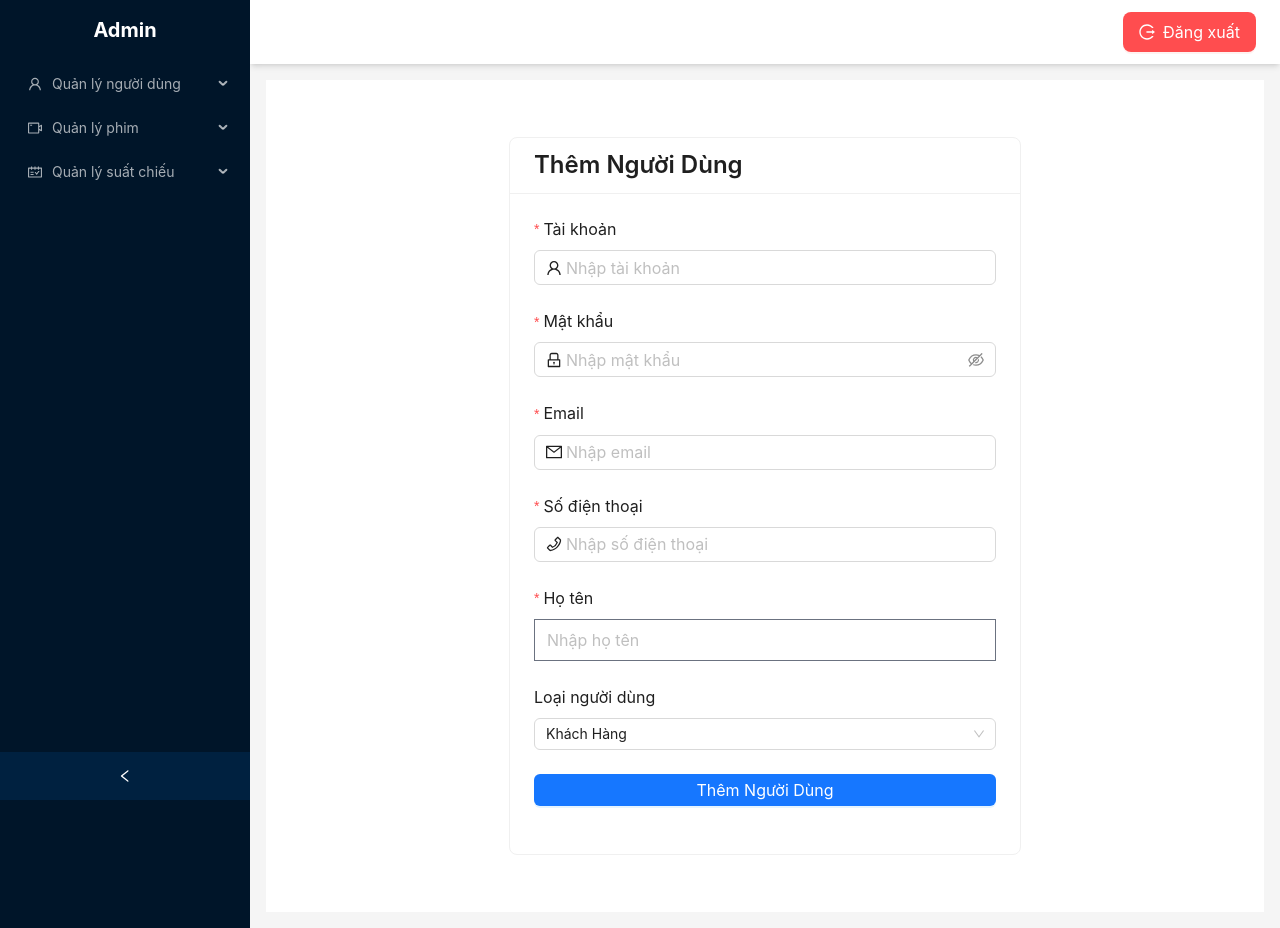
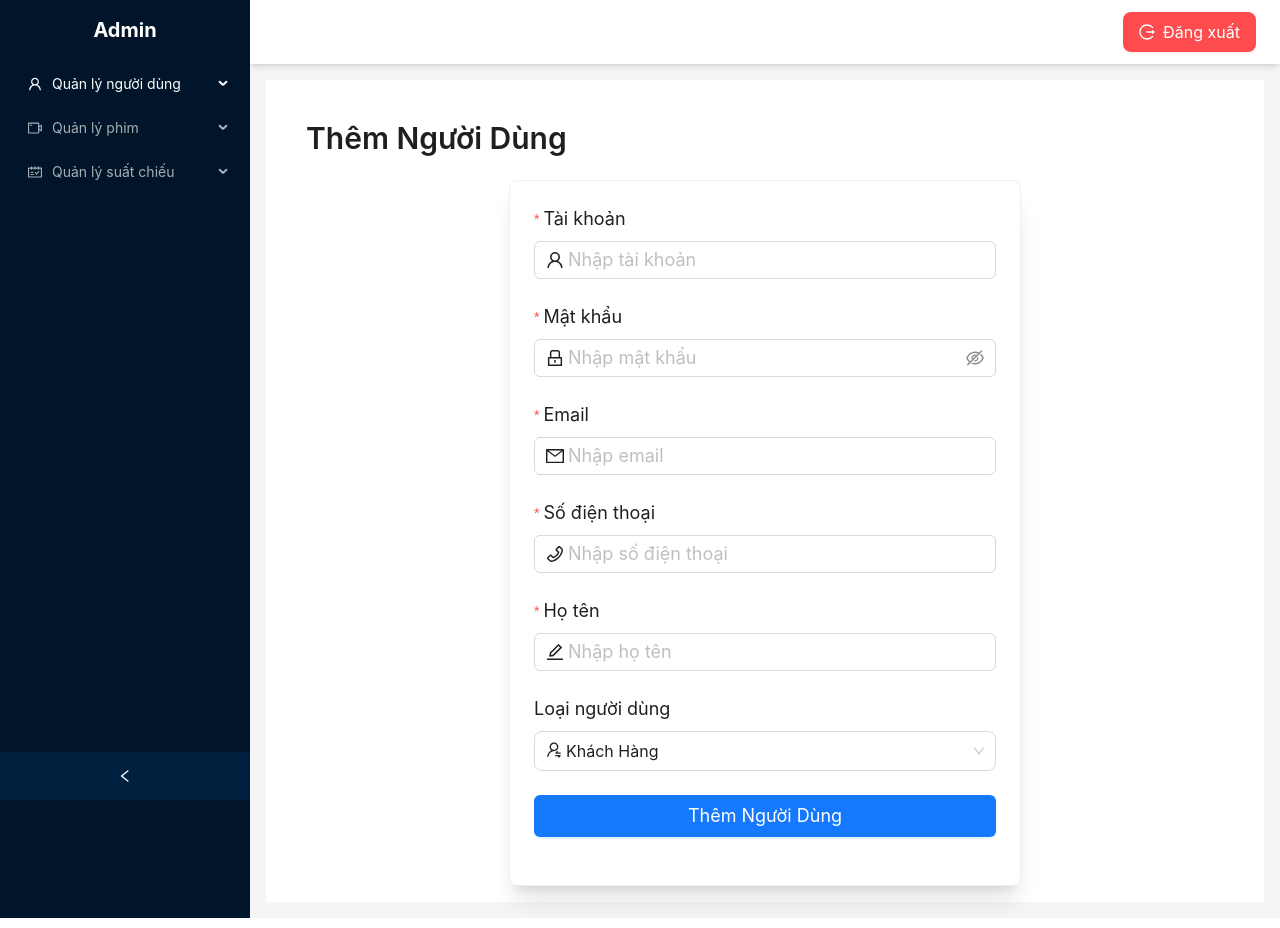
Before and after one commit to leenauht/Reactjs_Capstone, a React (Vite) app: page /admin/add-user in a window 1280 px wide. Built offline with nearby package versions, Linux system fonts and the light colour scheme; sample sign-in values are in the browser's storage.

Commit message:
code ListUserPage

```diff
--- a/src/pages/AdminTemplate/ListUserPage/AddUser/index.jsx
+++ b/src/pages/AdminTemplate/ListUserPage/AddUser/index.jsx
@@ -1,89 +1,121 @@
+import { useEffect } from "react";
 import { Form, Input, Button, Select, notification, Card } from "antd";
 import {
   UserOutlined,
   LockOutlined,
   MailOutlined,
   PhoneOutlined,
+  EditOutlined,
+  UserSwitchOutlined,
 } from "@ant-design/icons";
-import api from "../../../../services/api";
+import { useNavigate, useParams } from "react-router-dom";
+import { useDispatch, useSelector } from "react-redux";
+import { fetchUserInfo, updateUser, createUser, resetUserInfo } from "./slice";
 
 const { Option } = Select;
 
 export default function AddUserPage() {
   const [form] = Form.useForm();
+  const navigate = useNavigate();
+  const dispatch = useDispatch();
+  const { id } = useParams();
+  const { userInfo, loading } = useSelector((state) => state.userReducer);
 
-  const handleSubmit = async (values) => {
-    const userWithGroup = {
-      ...values,
-      maNhom: "GP08",
-    };
+  useEffect(() => {
+    if (id) {
+      dispatch(fetchUserInfo(id));
+    }
+    return () => dispatch(resetUserInfo());
+  }, [dispatch, id]);
 
-    try {
-      const result = await api.post(
-        "/QuanLyNguoiDung/ThemNguoiDung",
-        userWithGroup
-      );
+  useEffect(() => {
+    if (userInfo) {
+      form.setFieldsValue(userInfo);
+    } else {
+      form.resetFields();
+    }
+  }, [userInfo, form]);
 
+  const handleSubmit = (values) => {
+    const userData = { ...values, maNhom: "GP08" };
+
+    console.log("🚀 ~ handleSubmit ~ userData:", userData);
+    if (id) {
+      dispatch(updateUser(userData))
+        .unwrap()
+        .then(() => {
+          notification.success({
+            message: "Cập nhật thành công!",
+            placement: "bottomRight",
+          });
+          navigate("/admin/list-user");
+        })
+        .catch((error) => {
+          notification.error({
+            message: "Cập nhật thất bại!",
+            description: error || "Có lỗi xảy ra!",
+            placement: "bottomRight",
+          });
+        });
+    } else {
+      dispatch(createUser(userData))
+        .unwrap()
+        .then(() => {
           notification.success({
             message: "Thêm người dùng thành công!",
-        description: result.data.message,
             placement: "bottomRight",
           });
-
-      form.resetFields();
-    } catch (error) {
+          navigate("/admin/list-user");
+        })
+        .catch((error) => {
           notification.error({
             message: "Thêm người dùng thất bại!",
-        description: error.response?.data?.content || "Có lỗi xảy ra!",
+            description: error || "Có lỗi xảy ra!",
             placement: "bottomRight",
+          });
         });
     }
   };
 
   return (
-    <div className="flex justify-center items-center min-h-screen">
-      <Card
-        title={
-          <h2 style={{ textAlign: "left", fontSize: "24px" }}>
-            Thêm Người Dùng
+    <div className="flex flex-col items-center justify-center">
+      <h2 className="text-left text-3xl font-semibold py-6 w-full pl-6">
+        {id ? "Cập Nhật Người Dùng" : "Thêm Người Dùng"}
       </h2>
-        }
-        className="w-full max-w-lg"
-      >
+      <Card className="w-full max-w-lg shadow-xl rounded-lg bg-white">
         <Form
           form={form}
           layout="vertical"
           onFinish={handleSubmit}
-          initialValues={{
-            maLoaiNguoiDung: "KhachHang",
-          }}
+          initialValues={{ maLoaiNguoiDung: "KhachHang" }}
         >
           <Form.Item
-            label={<span style={{ fontSize: "16px" }}>Tài khoản</span>}
+            label={<span className="text-lg">Tài khoản</span>}
             name="taiKhoan"
             rules={[{ required: true, message: "Vui lòng nhập tài khoản!" }]}
           >
             <Input
               prefix={<UserOutlined />}
               placeholder="Nhập tài khoản"
-              style={{ fontSize: "16px" }}
+              className="text-lg"
+              disabled={!!id}
             />
           </Form.Item>
 
           <Form.Item
-            label={<span style={{ fontSize: "16px" }}>Mật khẩu</span>}
+            label={<span className="text-lg">Mật khẩu</span>}
             name="matKhau"
             rules={[{ required: true, message: "Vui lòng nhập mật khẩu!" }]}
           >
             <Input.Password
               prefix={<LockOutlined />}
               placeholder="Nhập mật khẩu"
-              style={{ fontSize: "16px" }}
+              className="text-lg"
             />
           </Form.Item>
 
           <Form.Item
-            label={<span style={{ fontSize: "16px" }}>Email</span>}
+            label={<span className="text-lg">Email</span>}
             name="email"
             rules={[
               { required: true, message: "Vui lòng nhập email!" },
@@ -93,13 +125,13 @@ export default function AddUserPage() {
             <Input
               prefix={<MailOutlined />}
               placeholder="Nhập email"
-              style={{ fontSize: "16px" }}
+              className="text-lg"
             />
           </Form.Item>
 
           <Form.Item
-            label={<span style={{ fontSize: "16px" }}>Số điện thoại</span>}
-            name="soDt"
+            label={<span className="text-lg">Số điện thoại</span>}
+            name="soDT"
             rules={[
               { required: true, message: "Vui lòng nhập số điện thoại!" },
               { pattern: /^[0-9]+$/, message: "Số điện thoại không hợp lệ!" },
@@ -108,23 +140,31 @@ export default function AddUserPage() {
             <Input
               prefix={<PhoneOutlined />}
               placeholder="Nhập số điện thoại"
-              style={{ fontSize: "16px" }}
+              className="text-lg"
             />
           </Form.Item>
 
           <Form.Item
-            label={<span style={{ fontSize: "16px" }}>Họ tên</span>}
+            label={<span className="text-lg">Họ tên</span>}
             name="hoTen"
             rules={[{ required: true, message: "Vui lòng nhập họ tên!" }]}
           >
-            <Input placeholder="Nhập họ tên" style={{ fontSize: "16px" }} />
+            <Input
+              prefix={<EditOutlined />}
+              placeholder="Nhập họ tên"
+              className="text-lg"
+            />
           </Form.Item>
 
           <Form.Item
-            label={<span style={{ fontSize: "16px" }}>Loại người dùng</span>}
+            label={<span className="text-lg">Loại người dùng</span>}
             name="maLoaiNguoiDung"
           >
-            <Select style={{ fontSize: "16px" }}>
+            <Select
+              prefix={<UserSwitchOutlined />}
+              className="text-lg"
+              size="large"
+            >
               <Option value="KhachHang">Khách Hàng</Option>
               <Option value="QuanTri">Quản Trị</Option>
             </Select>
@@ -135,9 +175,10 @@ export default function AddUserPage() {
               type="primary"
               htmlType="submit"
               block
-              style={{ fontSize: "16px" }}
+              className="text-lg py-5"
+              loading={loading}
             >
-              Thêm Người Dùng
+              {id ? "Cập Nhật Người Dùng" : "Thêm Người Dùng"}
             </Button>
           </Form.Item>
         </Form>
--- /dev/null
+++ b/src/pages/AdminTemplate/ListUserPage/AddUser/slice.js
@@ -0,0 +1,103 @@
+import { createSlice, createAsyncThunk } from "@reduxjs/toolkit";
+import api from "../../../../services/api";
+
+export const fetchUserInfo = createAsyncThunk(
+  "user/fetchUserInfo",
+  async (id, { rejectWithValue }) => {
+    try {
+      const response = await api.post(
+        `/QuanLyNguoiDung/LayThongTinNguoiDung?taiKhoan=${id}`,
+        {
+          taiKhoan: id,
+        }
+      );
+      return response.data.content;
+    } catch (error) {
+      return rejectWithValue(
+        error.response?.data || "Lỗi khi lấy thông tin người dùng"
+      );
+    }
+  }
+);
+
+export const updateUser = createAsyncThunk(
+  "user/updateUser",
+  async (userData, { rejectWithValue }) => {
+    try {
+      await api.post("/QuanLyNguoiDung/CapNhatThongTinNguoiDung", userData);
+      return "Cập nhật thành công";
+    } catch (error) {
+      return rejectWithValue(
+        error.response?.data?.content || "Lỗi khi cập nhật người dùng"
+      );
+    }
+  }
+);
+
+export const createUser = createAsyncThunk(
+  "user/createUser",
+  async (userData, { rejectWithValue }) => {
+    try {
+      await api.post("/QuanLyNguoiDung/ThemNguoiDung", userData);
+      return "Thêm người dùng thành công";
+    } catch (error) {
+      return rejectWithValue(
+        error.response?.data?.content || "Lỗi khi thêm người dùng"
+      );
+    }
+  }
+);
+
+const initialState = {
+  userInfo: null,
+  loading: false,
+  error: null,
+};
+
+const userSlice = createSlice({
+  name: "user",
+  initialState,
+  reducers: {
+    resetUserInfo: (state) => {
+      state.userInfo = null;
+    },
+  },
+  extraReducers: (builder) => {
+    builder
+      .addCase(fetchUserInfo.pending, (state) => {
+        state.loading = true;
+        state.error = null;
+      })
+      .addCase(fetchUserInfo.fulfilled, (state, action) => {
+        state.loading = false;
+        state.userInfo = action.payload;
+      })
+      .addCase(fetchUserInfo.rejected, (state, action) => {
+        state.loading = false;
+        state.error = action.payload;
+      })
+      .addCase(updateUser.pending, (state) => {
+        state.loading = true;
+      })
+      .addCase(updateUser.fulfilled, (state) => {
+        state.loading = false;
+      })
+      .addCase(updateUser.rejected, (state, action) => {
+        state.loading = false;
+        state.error = action.payload;
+      })
+      .addCase(createUser.pending, (state) => {
+        state.loading = true;
+      })
+      .addCase(createUser.fulfilled, (state) => {
+        state.loading = false;
+      })
+      .addCase(createUser.rejected, (state, action) => {
+        state.loading = false;
+        state.error = action.payload;
+      });
+  },
+});
+
+export const { resetUserInfo } = userSlice.actions;
+export default userSlice.reducer;
--- a/src/pages/AdminTemplate/ListUserPage/index.jsx
+++ b/src/pages/AdminTemplate/ListUserPage/index.jsx
@@ -1,3 +1,130 @@
+import { useEffect, useState } from "react";
+import { useDispatch, useSelector } from "react-redux";
+import { Table, Button, Input, Popconfirm, message } from "antd";
+import {
+  SearchOutlined,
+  EditOutlined,
+  DeleteOutlined,
+  PlusCircleOutlined,
+} from "@ant-design/icons";
+import { useNavigate } from "react-router-dom";
+import { actGetListUser, deleteUser } from "./slice";
+
 export default function ListUserPage() {
-  return <div>ListUser</div>;
+  const dispatch = useDispatch();
+  const navigate = useNavigate();
+  const { data, loading } = useSelector((state) => state.listUserReducer);
+  const [searchText, setSearchText] = useState("");
+
+  useEffect(() => {
+    dispatch(actGetListUser());
+  }, [dispatch]);
+
+  const filteredData = data?.filter((user) =>
+    [user.taiKhoan, user.hoTen, user.email].some((field) =>
+      field.toLowerCase().includes(searchText.toLowerCase())
+    )
+  );
+
+  const handleDelete = (id) => {
+    dispatch(deleteUser(id))
+      .unwrap()
+      .then(() => message.success("Xóa người dùng thành công!"))
+      .catch(() => message.error("Xóa thất bại!"));
+  };
+
+  const columns = [
+    {
+      title: "Tài khoản",
+      dataIndex: "taiKhoan",
+      key: "taiKhoan",
+    },
+    {
+      title: "Họ tên",
+      dataIndex: "hoTen",
+      key: "hoTen",
+    },
+    {
+      title: "Email",
+      dataIndex: "email",
+      key: "email",
+    },
+    {
+      title: "Số ĐT",
+      dataIndex: "soDT",
+      key: "soDT",
+    },
+    {
+      title: "Loại",
+      dataIndex: "maLoaiNguoiDung",
+      key: "maLoaiNguoiDung",
+      render: (text) => (
+        <span
+          className={`font-bold ${
+            text === "Khách Hàng" ? "text-green-500" : "text-red-500"
+          }`}
+        >
+          {text}
+        </span>
+      ),
+    },
+    {
+      title: "Hành động",
+      key: "action",
+      align: "center",
+      render: (_, record) => (
+        <div className="flex justify-center items-center gap-3">
+          <Button
+            type="primary"
+            icon={<EditOutlined />}
+            onClick={() => navigate(`/admin/edit-user/${record.taiKhoan}`)}
+          />
+          <Popconfirm
+            title="Bạn có chắc muốn xóa?"
+            onConfirm={() => handleDelete(record.taiKhoan)}
+            okText="Có"
+            cancelText="Không"
+          >
+            <Button danger icon={<DeleteOutlined />} />
+          </Popconfirm>
+        </div>
+      ),
+    },
+  ];
+
+  return (
+    <div className="p-6">
+      <h2 className="text-3xl font-bold mb-4">Danh Sách Người Dùng</h2>
+
+      <div className="flex justify-between items-center mb-6">
+        <Input
+          prefix={<SearchOutlined />}
+          placeholder="Tìm kiếm người dùng..."
+          size="large"
+          className="w-1/2 py-3 px-5 text-lg"
+          onChange={(e) => setSearchText(e.target.value)}
+        />
+
+        <Button
+          type="primary"
+          icon={<PlusCircleOutlined />}
+          size="large"
+          className="bg-blue-600 hover:bg-blue-700 text-white font-medium px-6 py-6 rounded-lg"
+          onClick={() => navigate("/admin/add-user")}
+        >
+          Thêm Người Dùng
+        </Button>
+      </div>
+
+      <Table
+        dataSource={filteredData}
+        columns={columns}
+        rowKey="taiKhoan"
+        loading={loading}
+        bordered
+        size="large"
+        scroll={{ x: "max-content" }}
+      />
+    </div>
+  );
 }
--- /dev/null
+++ b/src/pages/AdminTemplate/ListUserPage/slice.js
@@ -0,0 +1,67 @@
+import { createSlice, createAsyncThunk } from "@reduxjs/toolkit";
+import api from "../../../services/api";
+
+export const actGetListUser = createAsyncThunk(
+  "listUser/actGetListUser",
+  async (_, { rejectWithValue }) => {
+    try {
+      const result = await api.get(
+        "QuanLyNguoiDung/LayDanhSachNguoiDung?MaNhom=GP08"
+      );
+      return result.data.content.map((user) => {
+        return {
+          ...user,
+          maLoaiNguoiDung:
+            user.maLoaiNguoiDung === "QuanTri" ? "Quản Trị" : "Khách Hàng",
+        };
+      });
+    } catch (error) {
+      return rejectWithValue(error);
+    }
+  }
+);
+
+export const deleteUser = createAsyncThunk(
+  "users/deleteUser",
+  async (id, { rejectWithValue }) => {
+    try {
+      await api.delete(`QuanLyNguoiDung/XoaNguoiDung/?TaiKhoan=${id}`);
+      return id;
+    } catch (error) {
+      return rejectWithValue(error.response.data);
+    }
+  }
+);
+
+const initialState = {
+  loading: false,
+  data: null,
+  error: null,
+};
+
+const listUserSlice = createSlice({
+  name: "listUser",
+  initialState,
+  reducers: {},
+  extraReducers: (builder) => {
+    builder
+      .addCase(actGetListUser.pending, (state) => {
+        state.loading = true;
+      })
+      .addCase(actGetListUser.fulfilled, (state, action) => {
+        state.loading = false;
+        state.data = action.payload;
+      })
+      .addCase(actGetListUser.rejected, (state, action) => {
+        state.loading = false;
+        state.error = action.payload;
+      })
+      .addCase(deleteUser.fulfilled, (state, action) => {
+        state.data = state.data.filter(
+          (user) => user.taiKhoan !== action.payload
+        );
+      });
+  },
+});
+
+export default listUserSlice.reducer;
--- a/src/pages/AdminTemplate/_component/CustomHeader.jsx
+++ b/src/pages/AdminTemplate/_component/CustomHeader.jsx
@@ -1,13 +1,11 @@
 import { Layout, Button } from "antd";
 import { LogoutOutlined } from "@ant-design/icons";
-import { useNavigate } from "react-router-dom";
 import { useDispatch } from "react-redux";
 import { logout } from "./../AuthPage/slice";
 
 const { Header } = Layout;
 
 export default function CustomHeader() {
-  const navigate = useNavigate();
   const dispatch = useDispatch();
 
   const handleLogout = () => {
--- a/src/pages/AdminTemplate/_component/Sidebar.jsx
+++ b/src/pages/AdminTemplate/_component/Sidebar.jsx
@@ -6,11 +6,13 @@ import {
   UnorderedListOutlined,
   PlusOutlined,
 } from "@ant-design/icons";
-import { Link } from "react-router-dom";
+import { useLocation, Link } from "react-router-dom";
 
 const { Sider } = Layout;
 
 export default function Sidebar() {
+  const location = useLocation();
+
   const menuItems = [
     {
       key: "user",
@@ -18,12 +20,12 @@ export default function Sidebar() {
       label: "Quản lý người dùng",
       children: [
         {
-          key: "1",
+          key: "/admin/list-user",
           icon: <UnorderedListOutlined />,
           label: <Link to="/admin/list-user">Danh sách người dùng</Link>,
         },
         {
-          key: "2",
+          key: "/admin/add-user",
           icon: <PlusOutlined />,
           label: <Link to="/admin/add-user">Thêm người dùng</Link>,
         },
@@ -35,12 +37,12 @@ export default function Sidebar() {
       label: "Quản lý phim",
       children: [
         {
-          key: "3",
+          key: "/admin/list-film",
           icon: <UnorderedListOutlined />,
           label: <Link to="/admin/list-film">Danh sách phim</Link>,
         },
         {
-          key: "4",
+          key: "/admin/add-film",
           icon: <PlusOutlined />,
           label: <Link to="/admin/add-film">Thêm phim</Link>,
         },
@@ -52,12 +54,12 @@ export default function Sidebar() {
       label: "Quản lý suất chiếu",
       children: [
         {
-          key: "5",
+          key: "/admin/list-showtime",
           icon: <UnorderedListOutlined />,
           label: <Link to="/admin/list-showtime">Danh sách suất chiếu</Link>,
         },
         {
-          key: "6",
+          key: "/admin/add-showtime",
           icon: <PlusOutlined />,
           label: <Link to="/admin/add-showtime">Thêm suất chiếu</Link>,
         },
@@ -68,7 +70,12 @@ export default function Sidebar() {
   return (
     <Sider theme="dark" collapsible width={250}>
       <div className="p-4 text-white text-center font-bold text-xl">Admin</div>
-      <Menu theme="dark" mode="inline" items={menuItems} />
+      <Menu
+        theme="dark"
+        mode="inline"
+        selectedKeys={[location.pathname]}
+        items={menuItems}
+      />
     </Sider>
   );
 }
--- a/src/pages/AdminTemplate/index.jsx
+++ b/src/pages/AdminTemplate/index.jsx
@@ -1,5 +1,5 @@
 import { Layout } from "antd";
-import { Outlet, Navigate } from "react-router-dom";
+import { Outlet, Navigate, useLocation } from "react-router-dom";
 import { useSelector } from "react-redux";
 import { useMemo } from "react";
 import Header from "./_component/CustomHeader";
@@ -7,23 +7,24 @@ import Sidebar from "./_component/Sidebar";
 
 const { Content } = Layout;
 
-export default function AdminTemPlate() {
+export default function AdminTemplate() {
   const { data } = useSelector((state) => state.authReducer);
-
   const isAuthenticated = useMemo(() => !!data, [data]);
 
-  if (!isAuthenticated) {
-    return <Navigate to="/auth" replace />;
+  const location = useLocation();
+
+  if (!isAuthenticated) return <Navigate to="/auth" replace />;
+
+  if (location.pathname === "/admin") {
+    return <Navigate to="/admin/list-user" replace />;
   }
 
   return (
-    <Layout style={{ minHeight: "100vh" }}>
+    <Layout className="min-h-screen">
       <Sidebar />
       <Layout>
         <Header />
-        <Content
-          style={{ margin: "16px", padding: "16px", background: "#fff" }}
-        >
+        <Content className="m-4 p-4 bg-white">
           <Outlet />
         </Content>
       </Layout>
--- a/src/store/index.js
+++ b/src/store/index.js
@@ -1,8 +1,12 @@
 import { configureStore } from "@reduxjs/toolkit";
 import authReducer from "./../pages/AdminTemplate/AuthPage/slice";
+import listUserReducer from "./../pages/AdminTemplate/ListUserPage/slice";
+import userReducer from "./../pages/AdminTemplate/ListUserPage/AddUser/slice";
 
 export const store = configureStore({
   reducer: {
     authReducer,
+    listUserReducer,
+    userReducer,
   },
 });
```
Lines whose indentation alone changed are shown as unchanged.
